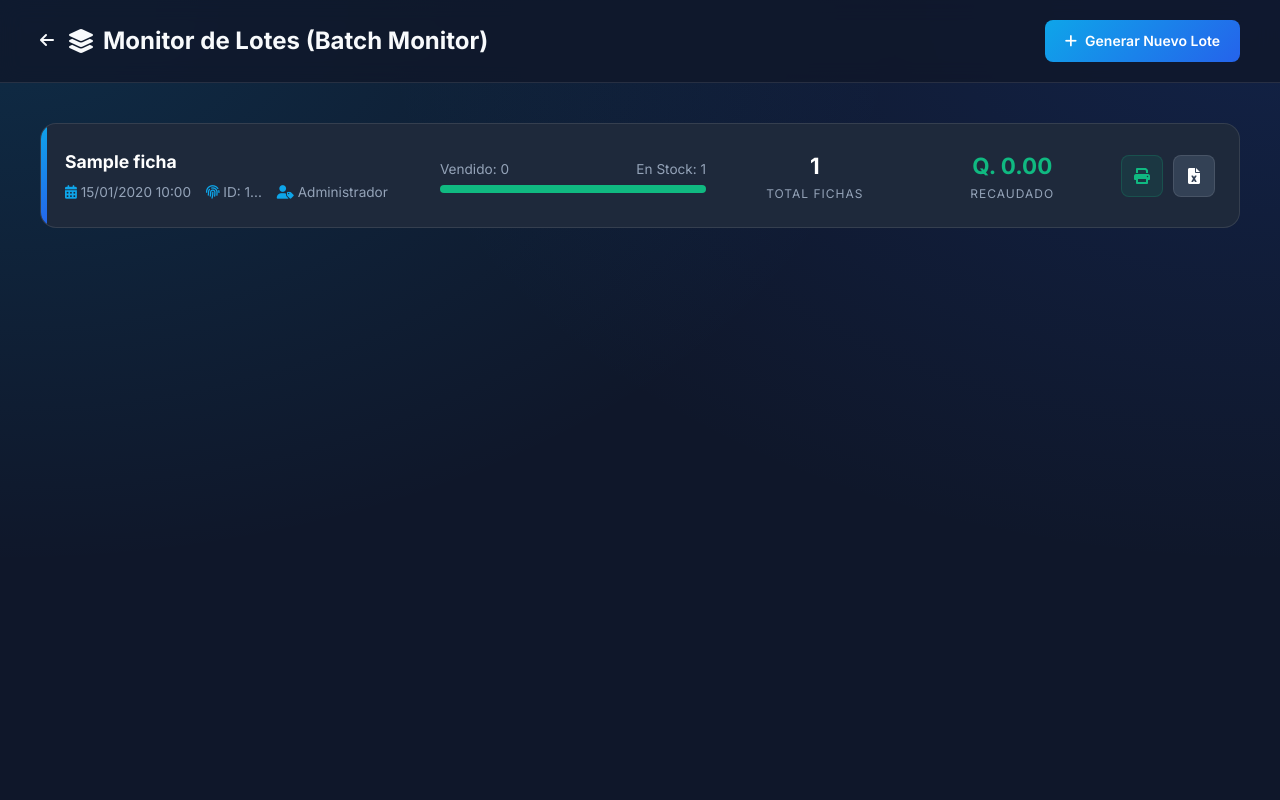
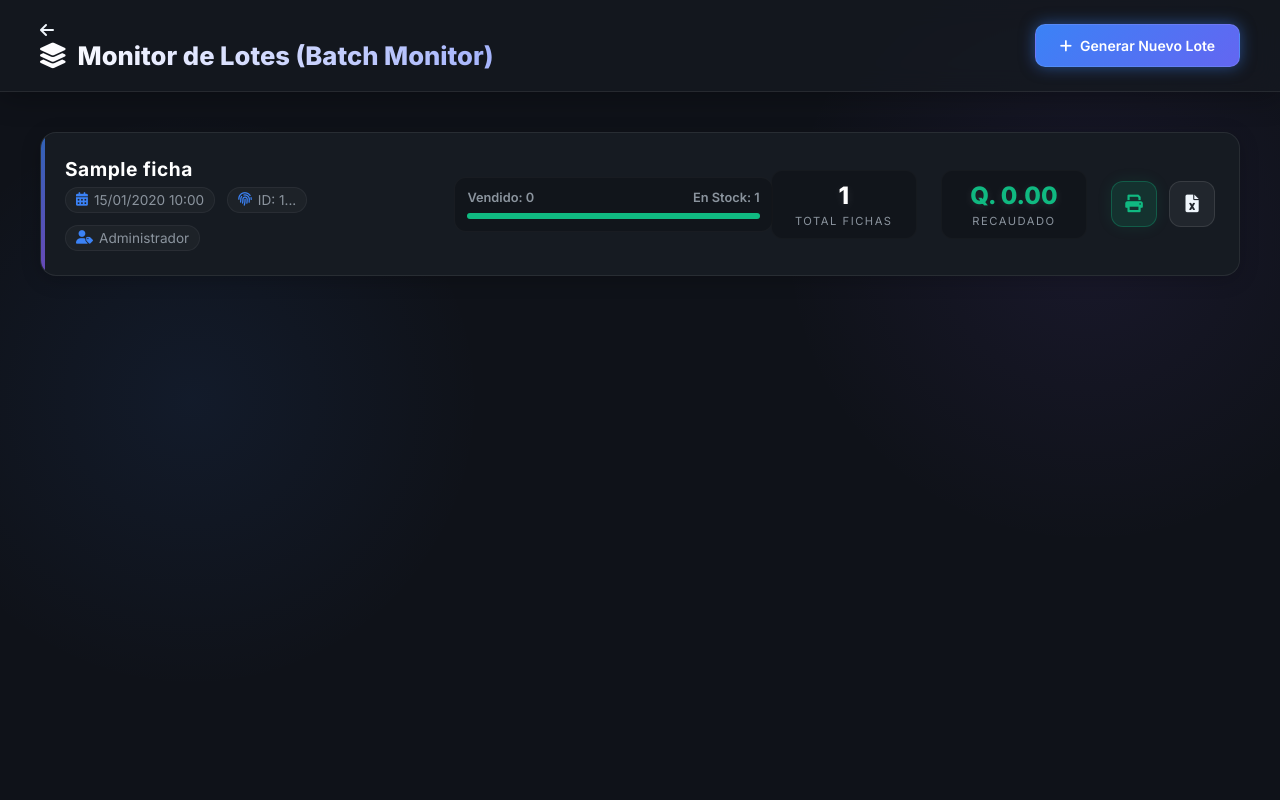
Before and after one commit to vozoedin-cmd/cuzonet-manager, a Flask app: page /admin/hotspot/lotes in a window 1280 px wide. Run offline with Flask 3, Linux system fonts and the light colour scheme; a user stored in the database is signed in; tables that the repository leaves empty hold one stand-in row (values such as "Sample post"); parts of the project's set-up code (start-up, migrations or seed data) failed here and were passed over.

Commit message:
UI: Rediseño ultra-premium del Print Studio y Monitor de Lotes

```diff
--- a/templates/hotspot_lotes.html
+++ b/templates/hotspot_lotes.html
@@ -8,39 +8,42 @@
     <link href="https://fonts.googleapis.com/css2?family=Inter:wght@400;500;600;700;800&display=swap" rel="stylesheet">
     <style>
         :root {
-            --bg-dark: #0f172a;
-            --bg-card: #1e293b;
-            --bg-tertiary: #334155;
-            --primary: #0ea5e9;
-            --primary-hover: #0284c7;
-            --secondary: #64748b;
+            --bg-base: #0f1219;
+            --bg-panel: #161b22;
+            --bg-card: #1c2128;
+            --primary: #3b82f6;
+            --primary-glow: rgba(59, 130, 246, 0.5);
+            --secondary: #6366f1;
+            --accent: #8b5cf6;
             --success: #10b981;
+            --success-glow: rgba(16, 185, 129, 0.4);
             --danger: #ef4444;
             --warning: #f59e0b;
-            --text-light: #f8fafc;
-            --text-muted: #94a3b8;
-            --border-color: rgba(255, 255, 255, 0.1);
-            --gradient-primary: linear-gradient(135deg, #0ea5e9 0%, #2563eb 100%);
+            --text-main: #f0f6fc;
+            --text-muted: #8b949e;
+            --border-light: rgba(255, 255, 255, 0.08);
+            --border-glow: rgba(59, 130, 246, 0.3);
+            --glass-bg: rgba(22, 27, 34, 0.7);
         }
 
         body {
-            font-family: 'Inter', sans-serif;
-            background-color: var(--bg-dark);
-            color: var(--text-light);
+            font-family: 'Inter', -apple-system, sans-serif;
+            background-color: var(--bg-base);
+            color: var(--text-main);
             margin: 0;
             padding: 0;
-            line-height: 1.6;
             background-image:
-                radial-gradient(at 0% 0%, rgba(14, 165, 233, 0.15) 0px, transparent 50%),
-                radial-gradient(at 100% 0%, rgba(37, 99, 235, 0.15) 0px, transparent 50%);
+                radial-gradient(circle at 15% 50%, rgba(59, 130, 246, 0.08), transparent 25%),
+                radial-gradient(circle at 85% 30%, rgba(139, 92, 246, 0.08), transparent 25%);
             background-attachment: fixed;
             min-height: 100vh;
         }
 
         .dashboard-header {
-            background: rgba(15, 23, 42, 0.8);
-            backdrop-filter: blur(10px);
-            border-bottom: 1px solid var(--border-color);
+            background: var(--glass-bg);
+            backdrop-filter: blur(12px);
+            -webkit-backdrop-filter: blur(12px);
+            border-bottom: 1px solid var(--border-light);
             padding: 20px 40px;
             position: sticky;
             top: 0;
@@ -48,29 +51,27 @@
             display: flex;
             justify-content: space-between;
             align-items: center;
-        }
-
-        .header-title {
-            display: flex;
-            align-items: center;
-            gap: 15px;
+            box-shadow: 0 4px 30px rgba(0, 0, 0, 0.3);
         }
 
         .header-title h1 {
             margin: 0;
-            font-size: 1.5rem;
-            font-weight: 700;
+            font-size: 1.6rem;
+            font-weight: 800;
+            background: linear-gradient(to right, #fff, #a5b4fc);
+            -webkit-background-clip: text;
+            -webkit-text-fill-color: transparent;
             display: flex;
             align-items: center;
-            gap: 10px;
+            gap: 12px;
         }
 
         .btn-action {
-            background: var(--gradient-primary);
+            background: linear-gradient(135deg, var(--primary), var(--secondary));
             color: white;
-            border: none;
-            padding: 10px 20px;
-            border-radius: 8px;
+            border: 1px solid rgba(255,255,255,0.1);
+            padding: 12px 24px;
+            border-radius: 10px;
             font-size: 14px;
             font-weight: 600;
             cursor: pointer;
@@ -78,22 +79,14 @@
             display: inline-flex;
             align-items: center;
             gap: 8px;
-            transition: all 0.3s ease;
+            transition: all 0.3s cubic-bezier(0.4, 0, 0.2, 1);
+            box-shadow: 0 0 15px var(--primary-glow);
         }
 
         .btn-action:hover {
-            transform: translateY(-2px);
-            box-shadow: 0 4px 15px rgba(14, 165, 233, 0.4);
-        }
-
-        .btn-secondary {
-            background: var(--bg-tertiary);
-            color: white;
-            border: 1px solid var(--border-color);
-        }
-        .btn-secondary:hover {
-            background: var(--secondary);
-            box-shadow: none;
+            transform: translateY(-2px) scale(1.02);
+            box-shadow: 0 0 25px var(--primary-glow);
+            border-color: rgba(255,255,255,0.3);
         }
 
         .main-content {
@@ -109,162 +102,171 @@
         }
 
         .batch-card {
-            background: var(--bg-card);
+            background: var(--bg-panel);
             border-radius: 16px;
-            border: 1px solid var(--border-color);
+            border: 1px solid var(--border-light);
             padding: 24px;
             display: grid;
-            grid-template-columns: 2fr 1.5fr 1fr 1fr auto;
+            grid-template-columns: 2.5fr 2fr 1fr 1fr auto;
             align-items: center;
-            gap: 20px;
-            transition: all 0.3s ease;
+            gap: 24px;
+            transition: all 0.4s cubic-bezier(0.4, 0, 0.2, 1);
             position: relative;
             overflow: hidden;
-        }
-
-        .batch-card:hover {
-            border-color: var(--primary);
-            box-shadow: 0 4px 20px rgba(0,0,0,0.3);
-            transform: translateY(-2px);
+            box-shadow: 0 4px 20px rgba(0,0,0,0.2);
         }
 
         .batch-card::before {
             content: '';
             position: absolute;
-            top: 0; left: 0;
-            width: 6px;
-            height: 100%;
-            background: var(--gradient-primary);
+            top: 0; left: 0; width: 4px; height: 100%;
+            background: linear-gradient(to bottom, var(--primary), var(--accent));
+            opacity: 0.7;
+            transition: opacity 0.3s;
         }
 
-        .batch-info {
-            display: flex;
-            flex-direction: column;
-            gap: 5px;
+        .batch-card:hover {
+            border-color: var(--border-glow);
+            transform: translateY(-3px);
+            box-shadow: 0 8px 30px rgba(0,0,0,0.4), 0 0 15px rgba(59,130,246,0.1) inset;
         }
 
+        .batch-card:hover::before { opacity: 1; }
+
         .batch-name {
-            font-size: 1.1rem;
+            font-size: 1.2rem;
             font-weight: 700;
-            color: white;
+            color: #fff;
+            margin-bottom: 6px;
+            letter-spacing: 0.5px;
         }
 
         .batch-meta {
             font-size: 0.85rem;
             color: var(--text-muted);
             display: flex;
-            gap: 15px;
+            flex-wrap: wrap;
+            gap: 12px;
             align-items: center;
         }
 
-        .batch-meta i {
-            color: var(--primary);
+        .batch-meta span {
+            display: flex;
+            align-items: center;
+            gap: 6px;
+            background: rgba(255,255,255,0.03);
+            padding: 4px 10px;
+            border-radius: 20px;
+            border: 1px solid rgba(255,255,255,0.05);
         }
+
+        .batch-meta i { color: var(--primary); }
 
         .progress-container {
             width: 100%;
+            background: rgba(0,0,0,0.2);
+            padding: 12px;
+            border-radius: 12px;
+            border: 1px solid rgba(255,255,255,0.03);
         }
 
         .progress-label {
             display: flex;
             justify-content: space-between;
-            font-size: 0.85rem;
-            margin-bottom: 5px;
+            font-size: 0.8rem;
+            font-weight: 600;
+            margin-bottom: 8px;
             color: var(--text-muted);
         }
 
         .progress-bar-bg {
-            height: 8px;
-            background: var(--bg-tertiary);
-            border-radius: 4px;
+            height: 6px;
+            background: #000;
+            border-radius: 3px;
             overflow: hidden;
             display: flex;
+            box-shadow: inset 0 1px 3px rgba(0,0,0,0.5);
         }
 
-        .progress-bar-fill-sold {
-            height: 100%;
-            background: var(--danger);
-        }
-
-        .progress-bar-fill-stock {
-            height: 100%;
-            background: var(--success);
-        }
+        .progress-bar-fill-sold { background: var(--danger); box-shadow: 0 0 10px var(--danger); }
+        .progress-bar-fill-stock { background: var(--success); box-shadow: 0 0 10px var(--success); }
 
         .stat-block {
             text-align: center;
+            padding: 10px;
+            background: rgba(0,0,0,0.2);
+            border-radius: 12px;
+            border: 1px solid rgba(255,255,255,0.02);
         }
 
         .stat-block .value {
-            font-size: 1.4rem;
-            font-weight: 700;
+            font-size: 1.5rem;
+            font-weight: 800;
             color: white;
+            text-shadow: 0 2px 10px rgba(255,255,255,0.1);
         }
         .stat-block .label {
-            font-size: 0.75rem;
+            font-size: 0.7rem;
             color: var(--text-muted);
             text-transform: uppercase;
-            letter-spacing: 1px;
+            letter-spacing: 1.5px;
+            margin-top: 4px;
         }
 
         .actions {
             display: flex;
-            gap: 10px;
+            gap: 12px;
         }
 
         .btn-icon {
-            width: 40px;
-            height: 40px;
-            border-radius: 8px;
+            width: 44px;
+            height: 44px;
+            border-radius: 12px;
             display: flex;
             align-items: center;
             justify-content: center;
-            background: var(--bg-tertiary);
-            color: white;
-            border: 1px solid var(--border-color);
+            background: rgba(255,255,255,0.05);
+            color: var(--text-main);
+            border: 1px solid rgba(255,255,255,0.1);
             cursor: pointer;
-            transition: all 0.2s;
+            transition: all 0.3s;
             text-decoration: none;
+            font-size: 1.1rem;
         }
 
         .btn-icon:hover {
-            background: var(--primary);
-            border-color: var(--primary);
-            transform: translateY(-2px);
+            transform: translateY(-3px);
+            background: rgba(255,255,255,0.1);
         }
 
         .btn-icon.print {
-            background: rgba(16, 185, 129, 0.1);
+            background: rgba(16, 185, 129, 0.15);
             color: var(--success);
-            border-color: rgba(16, 185, 129, 0.2);
+            border-color: rgba(16, 185, 129, 0.3);
+            box-shadow: 0 0 15px rgba(16, 185, 129, 0.1);
         }
+
         .btn-icon.print:hover {
             background: var(--success);
             color: white;
+            box-shadow: 0 0 20px var(--success-glow);
+            border-color: var(--success);
         }
 
         .empty-state {
             text-align: center;
-            padding: 60px 20px;
-            background: var(--bg-card);
-            border-radius: 16px;
-            border: 1px dashed var(--border-color);
+            padding: 80px 20px;
+            background: var(--bg-panel);
+            border-radius: 20px;
+            border: 1px dashed rgba(255,255,255,0.1);
         }
 
         .empty-state i {
-            font-size: 3rem;
-            color: var(--text-muted);
+            font-size: 4rem;
+            background: linear-gradient(135deg, var(--text-muted), #333);
+            -webkit-background-clip: text;
+            -webkit-text-fill-color: transparent;
             margin-bottom: 20px;
-        }
-
-        @media (max-width: 1024px) {
-            .batch-card {
-                grid-template-columns: 1fr;
-            }
-            .batch-card::before {
-                width: 100%;
-                height: 4px;
-            }
         }
     </style>
 </head>
```
Also changed, not shown: templates/hotspot_imprimir_lote.html (+154 -19 lines).
